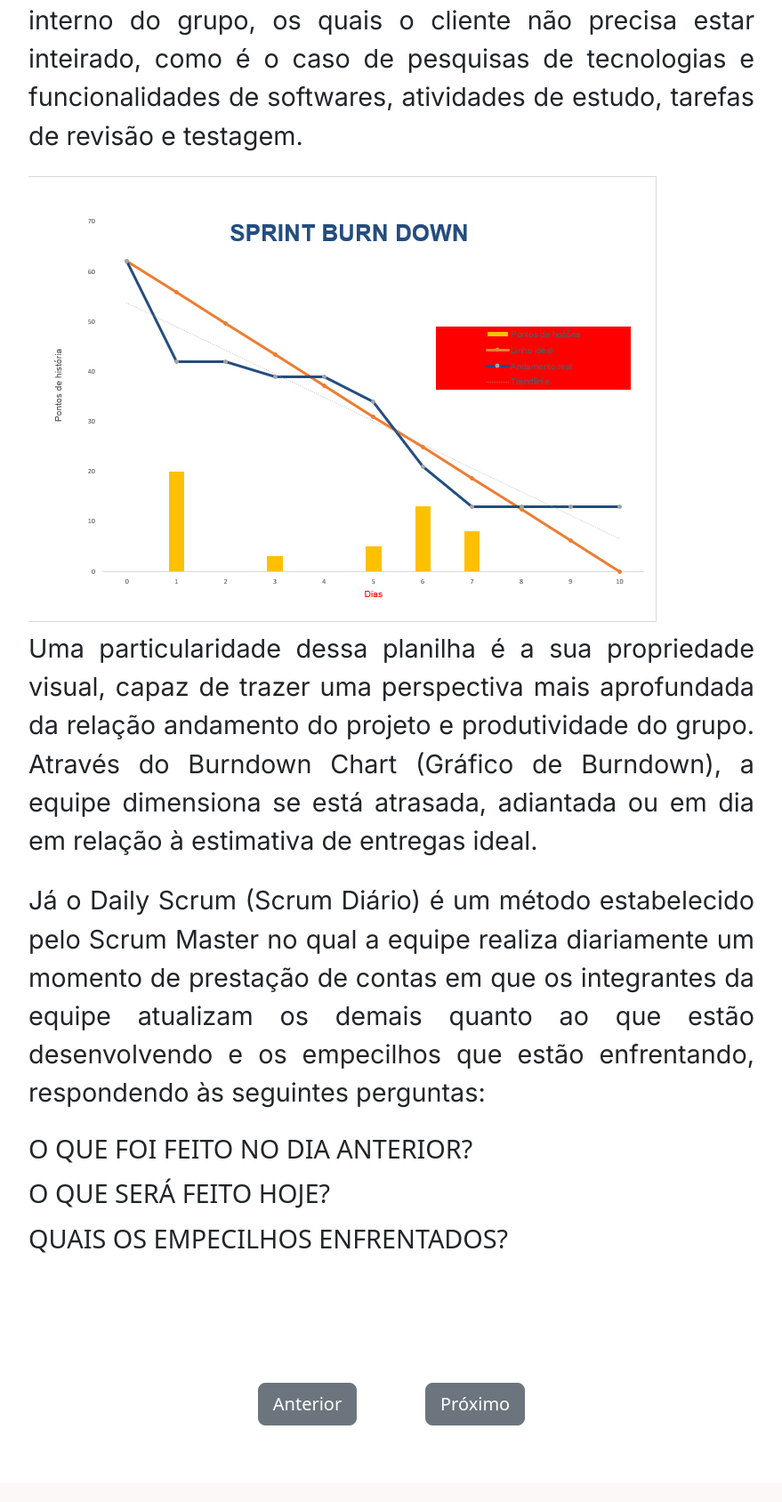
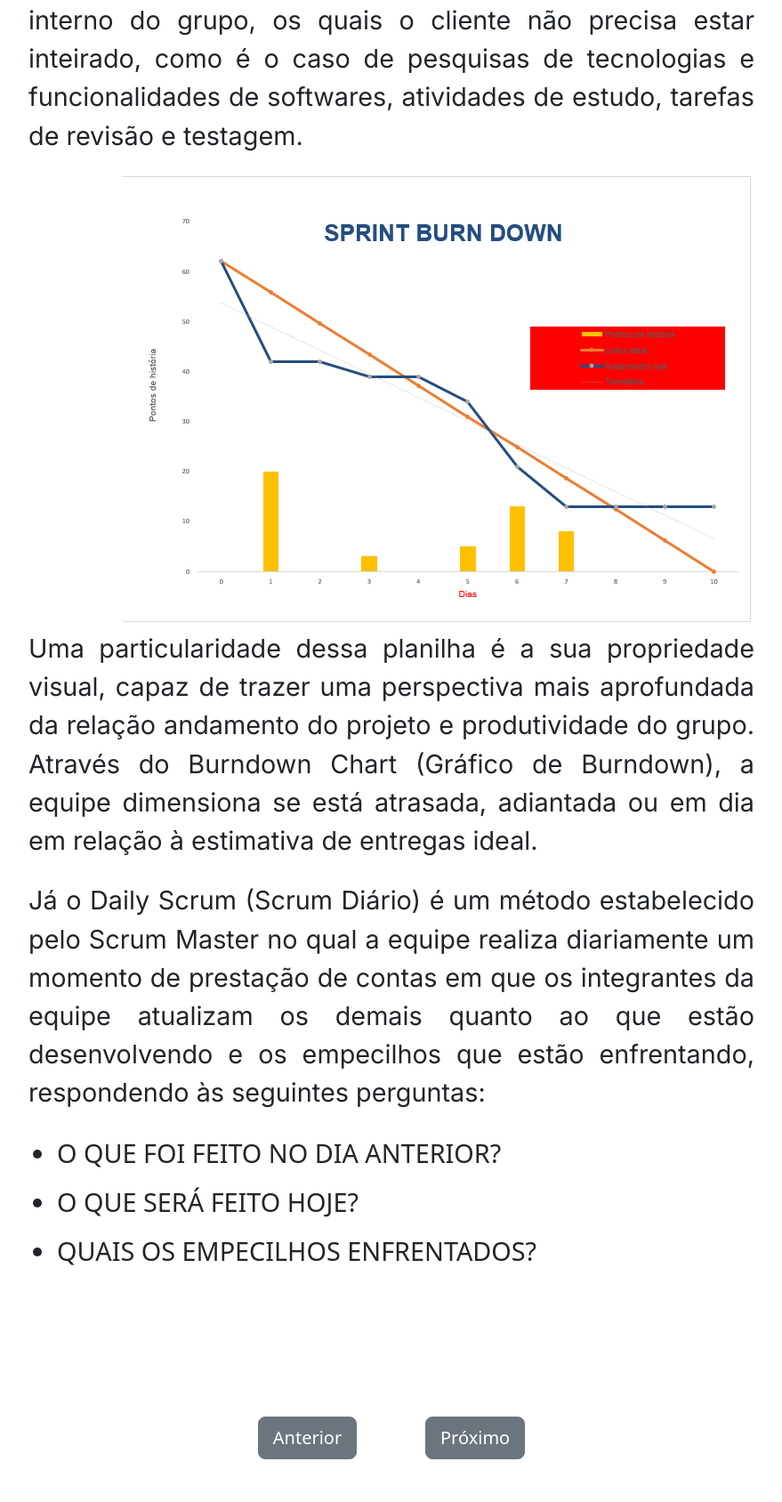
Before and after one commit to MarkVN2/Plataforma-Scrum, a Flask app: page /scrum-master/burndown in a window 1280 px wide. Shown: the part 972-2660 px from the top of the page at 89% size, without its empty margins (200-1079 px from the left). Before the commit the page ends 2574 px from the top, so only its background shows below. Run offline with Flask 2, Linux system fonts and the light colour scheme; some web fonts are replaced.

Commit message:
Burndown and Daily Scrum page update
changed minor issues with sm_int.html and changed some of the design in sm_burn.html

```diff
--- a/plataforma_scrum/static/css/content.css
+++ b/plataforma_scrum/static/css/content.css
@@ -418,6 +418,8 @@ ul li a {
   display: flex;
 }
 .sm-burn-img {
+  align-items: center;
+  justify-content: center;
   padding-bottom: 1%;
 }
 
@@ -434,11 +436,14 @@ ul li a {
 .sm-bs-image{
   width: 550px;
 }
+
 .sm-image{
-  width: 600px;
-  height: 650px;
+  width: 100%;
+  height: 100%;
+  border: 5px solid transparent;
+  border-radius:155px;
+
 }
-
 
 
 /* conclusion */
--- a/plataforma_scrum/templates/sm_burn.html
+++ b/plataforma_scrum/templates/sm_burn.html
@@ -22,7 +22,7 @@
         </p>
 
         <div class="sm-burn-img-box">
-            <img src="../static/images/burndown_chart.png" alt="Gráfico Burndown" class="sm-burn-img">
+            <img src="../static/images/burndown_chart.png" alt="Gráfico Burndown" class="sm-burn-img" style="padding-left: 13%;">
         </div>
 
         <p class="sm-burn-para">
@@ -33,17 +33,25 @@
             Já o Daily Scrum (Scrum Diário) é um método estabelecido pelo Scrum Master no qual a equipe realiza diariamente um momento de prestação de contas em que os integrantes da equipe atualizam os demais quanto ao que estão desenvolvendo e os empecilhos que estão enfrentando, respondendo às seguintes perguntas:
         </p>
 
+        <ul class="sm-burn-para">
+            <li>
                 <h3 class="sm-burn-para">
                     O QUE FOI FEITO NO DIA ANTERIOR?
                 </h3>
+            </li>
 
+            <li>
                 <h3 class="sm-burn-para">
                     O QUE SERÁ FEITO HOJE?
                 </h3>
+            </li>
 
+            <li>
                 <h3 class="sm-burn-para">
                     QUAIS OS EMPECILHOS ENFRENTADOS?
                 </h3>
+            </li>
+        </ul>
     </div>
 
   </div>
--- a/plataforma_scrum/templates/sm_int.html
+++ b/plataforma_scrum/templates/sm_int.html
@@ -51,8 +51,8 @@
 
       </div>
 
-      <div style="clip-path: circle(70%);shape-outside: circle(70%);">
-        <img src="../static/images/scrum_master.png" alt="sm_int_scrum_master" class="sm-image" />
+      <div style="shape-outside:url(../static/images/scrum_master_crop.png);">
+        <img src="../static/images/scrum_master_crop.png" alt="sm_int_scrum_master" class="sm-image" />
       </div>
 
     </div>
```
Also changed, not shown: plataforma_scrum/static/images/scrum_master_crop.png (added). Lines whose indentation alone changed are shown as unchanged.
